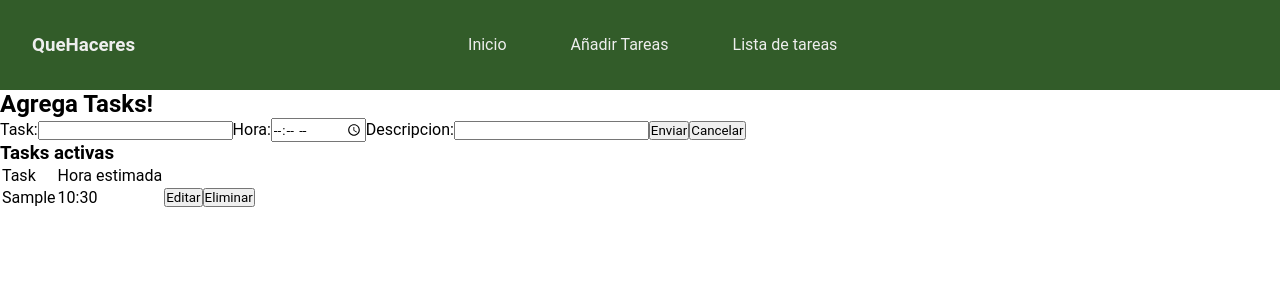
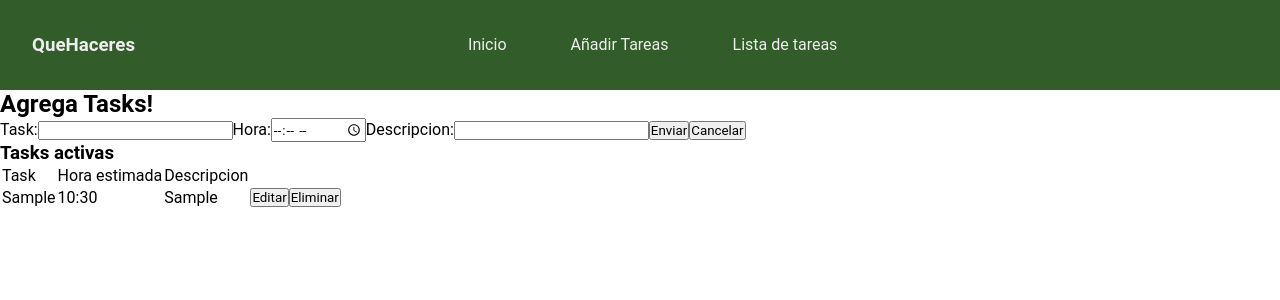
Before and after one commit to Fervolts/Que-hacer, a React (Create React App) app: page /agregartasks in a window 1280 px wide. Both pictures are taken after typing "Sample", "10:30", "Sample" into the empty fields and a click on the input "Enviar". Shown: the top 300 px of the page. Built offline with nearby package versions, Linux system fonts and the light colour scheme.

Commit message:
Se añade descripcion

```diff
--- a/src/components/Lista.js
+++ b/src/components/Lista.js
@@ -9,6 +9,7 @@ const CrudList = ({ Tasks, setEditData, deleteTask }) => {
         <tr>
           <td>Task</td>
           <td>Hora estimada</td>
+          <td>Descripcion</td>
           <td></td>
         </tr>
       </thead>
@@ -19,6 +20,7 @@ const CrudList = ({ Tasks, setEditData, deleteTask }) => {
           return <tr key={index}>
                   <td>{Task.Task}</td>
                   <td>{Task.Hora}</td>
+                  <td>{Task.Descripcion}</td>
                   <td>
                     <button
                     onClick={() => setEditData(Task)}>Editar</button>
```
Also changed, not shown: 1 other file (tests, documents, lock files or other folders).
